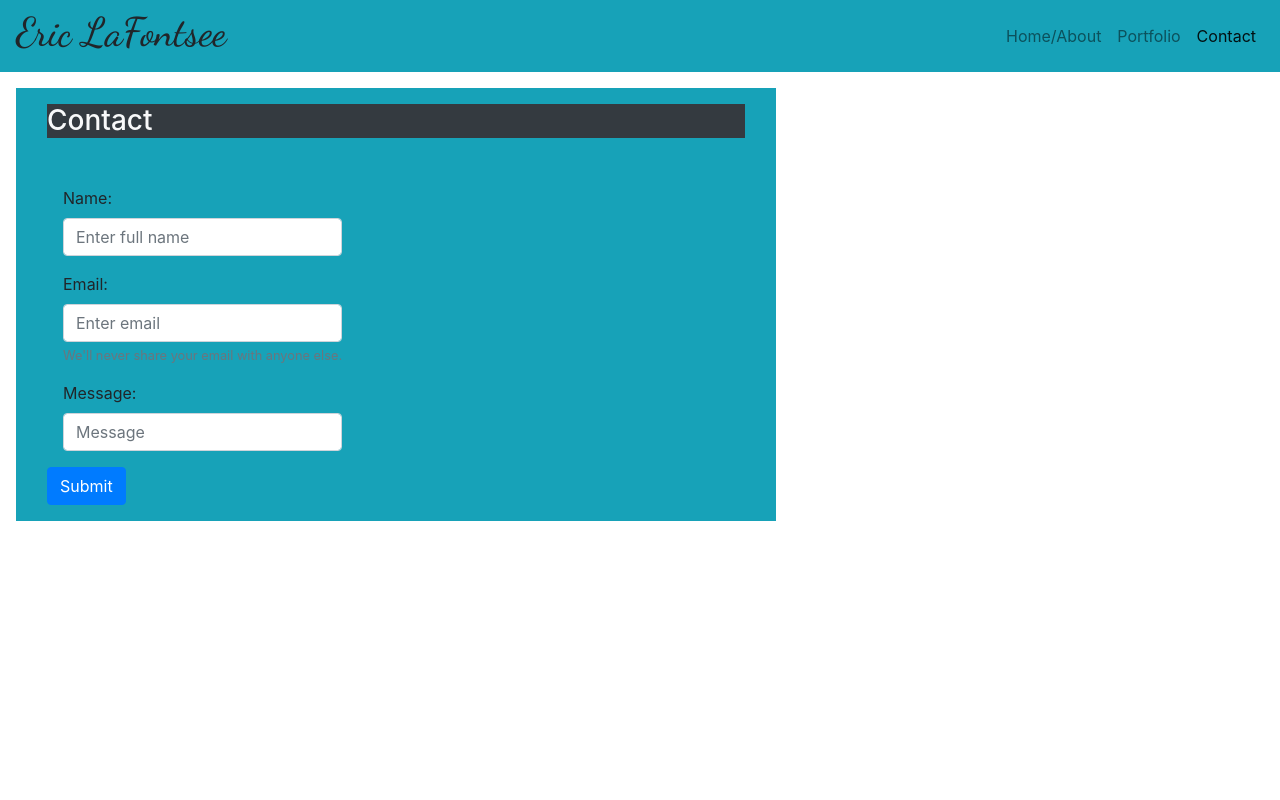
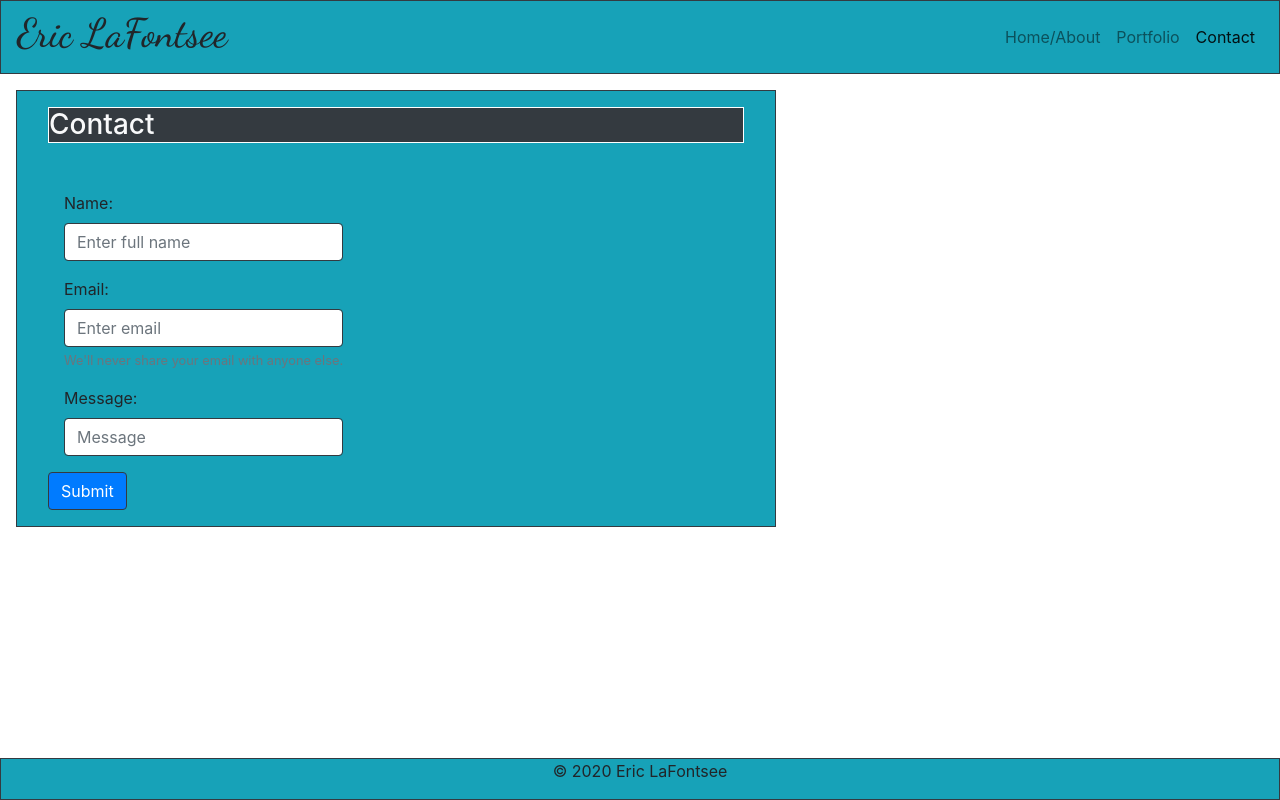
Before and after one commit to ericlafontsee/Homework-Bootstrap, a plain HTML site: page contact.html in a window 1280 px wide. Drawn offline with nearby package versions, Linux system fonts and the light colour scheme.

Commit message:
Second Draft

```diff
--- a/contact.html
+++ b/contact.html
@@ -11,7 +11,7 @@
     <script src="https://stackpath.bootstrapcdn.com/bootstrap/4.3.1/js/bootstrap.min.js" integrity="sha384-JjSmVgyd0p3pXB1rRibZUAYoIIy6OrQ6VrjIEaFf/nJGzIxFDsf4x0xIM+B07jRM" crossorigin="anonymous"></script>
 </head>
 <body>
-    <header class="navbar navbar-expand-lg navbar-light bg-info">
+    <header class="navbar navbar-expand-lg navbar-light bg-info border border-dark">
         <h1>Eric LaFontsee</h1>
         <button class="navbar-toggler" type="button" data-toggle="collapse" data-target="#navbarNav" aria-controls="navbarNav" aria-expanded="false" aria-label="Toggle navigation">
           <span class="navbar-toggler-icon"></span>
@@ -32,32 +32,35 @@
     </header>
      <section class="container m-3">
         <div class="row">
-            <div class="col-8 bg-info" >
+            <div class="col-8 bg-info border border-dark" >
                 <div class="row">
                     <div class="col-12">
-                        <h3 class="text-light bg-dark m-3">Contact</h3>
+                        <h3 class="text-light bg-dark m-3 border border-white">Contact</h3>
                     </div>
                 </div>
                 <div class="row m-3">
                   <form>
                     <div class="form-group m-3">
-                      <label for="exampleInputEmail1">Name:</label>
-                      <input type="text" class="form-control" id="exampleInputEmail1" aria-describedby="emailHelp" placeholder="Enter full name">
+                      <label>Name:</label>
+                      <input type="text" class="form-control border border-dark"  aria-describedby="emailHelp" placeholder="Enter full name">
                     </div>
                     <div class="form-group m-3">
                       <label for="exampleInputEmail1">Email:</label>
-                      <input type="email" class="form-control" id="exampleInputEmail1" aria-describedby="emailHelp" placeholder="Enter email">
+                      <input type="email" class="form-control border border-dark" id="exampleInputEmail1" aria-describedby="emailHelp" placeholder="Enter email">
                       <small id="emailHelp" class="form-text text-muted">We'll never share your email with anyone else.</small>
                     </div>
                     <div class="form-group m-3">
                       <label for="exampleInputPassword1">Message:</label>
-                      <input type="text" class="form-control" id="exampleInputPassword1" placeholder="Message">
+                      <input type="text" class="form-control border border-dark" id="exampleInputPassword1" placeholder="Message">
                     </div>
-                    <button type="submit" class="btn btn-primary">Submit</button>
+                    <button type="submit" class="btn btn-primary border border-dark">Submit</button>
                   </form>
                 </div>
             </div>
         </div>
     </section>
+    <footer class="bg-info fixed-bottom border border-dark text-center">
+        <p>&copy; 2020 Eric LaFontsee</p>
+    </footer>
   </body>
 </html>
```
Also changed, not shown: index.html (+7 -4 lines), portfolio.html (+11 -8 lines), assets/Images/contactPage.png (added), assets/Images/homePage.png (added), assets/Images/portfolioPage.png (added), 4 other files.
